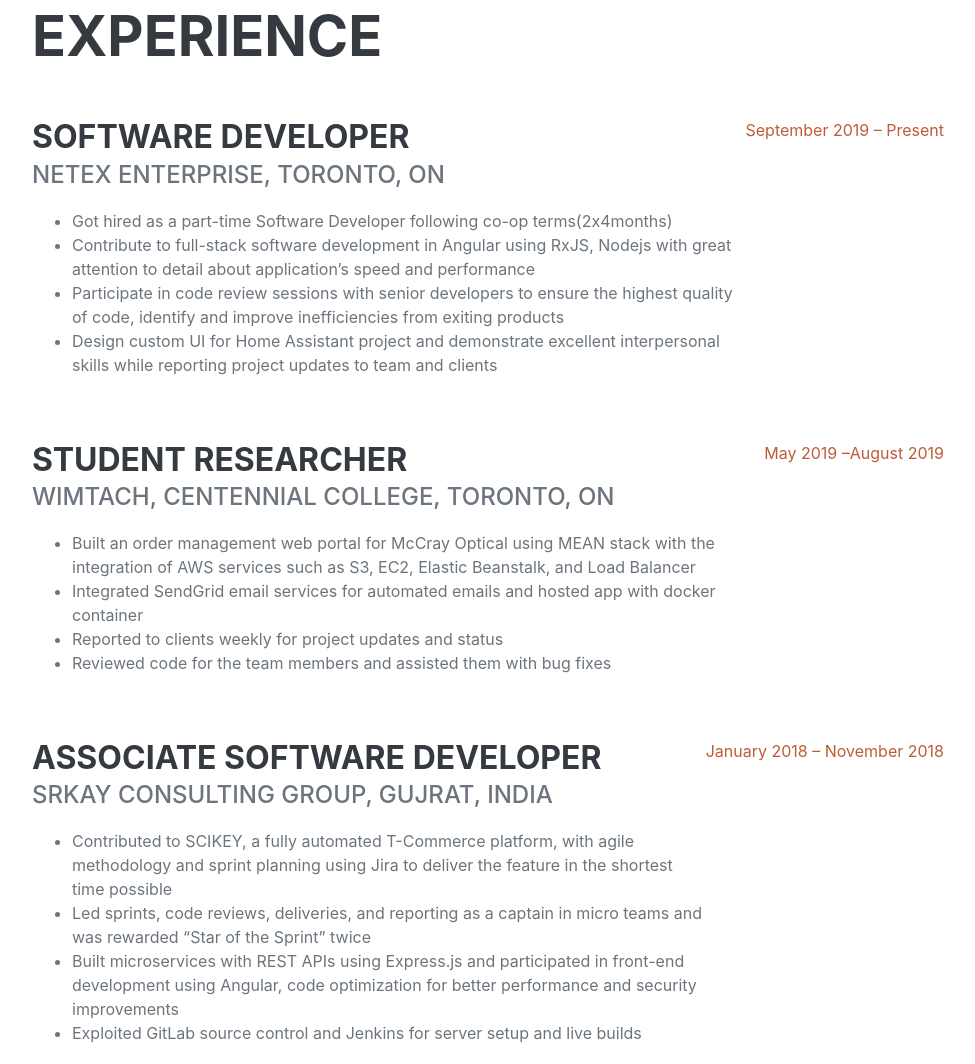
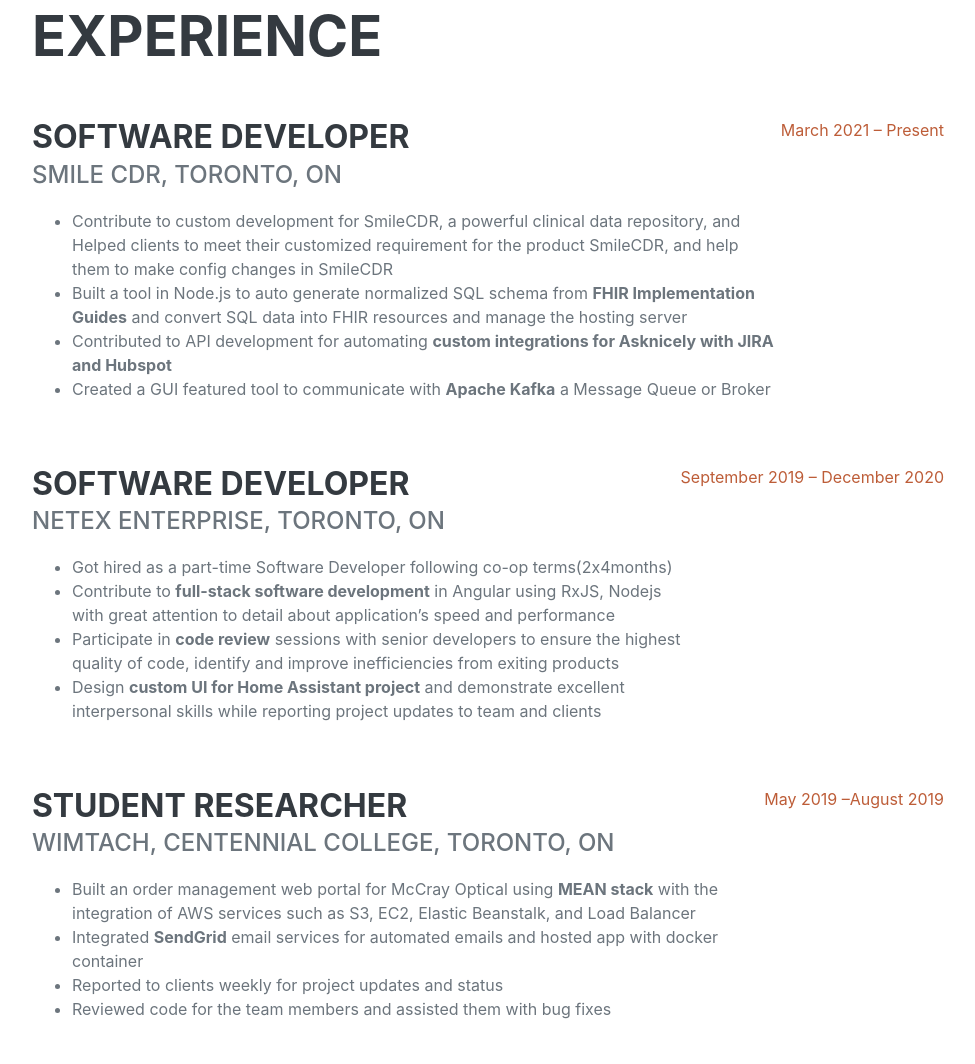
Before and after one commit to shankar213/cshankar.github.io, a plain HTML site: page index.html in a window 1280 px wide. Shown: the part 1679-2743 px from the top of the page, without its empty margins (288-1263 px from the left). Drawn offline with nearby package versions, Linux system fonts and the light colour scheme; a web font is replaced by a local one.

Commit message:
updated experience section

```diff
--- a/index.html
+++ b/index.html
@@ -125,23 +125,36 @@
                     <div class="d-flex flex-column flex-md-row justify-content-between mb-5">
                         <div class="flex-grow-1">
                             <h3 class="mb-0">Software Developer</h3>
+                            <div class="subheading mb-3">Smile CDR, Toronto, ON</div>
+                            <ul>
+                                <li>Contribute to custom development for SmileCDR, a powerful clinical data repository, and Helped clients to meet their customized requirement for the product SmileCDR, and help them to make config changes in SmileCDR</li>
+                                <li>Built a tool in Node.js to auto generate normalized SQL schema from <strong>FHIR Implementation Guides</strong> and convert SQL data into FHIR resources and manage the hosting server</li>
+                                <li>Contributed to API development for automating <strong>custom integrations for Asknicely with JIRA and Hubspot</strong></li>
+                                <li>Created a GUI featured tool to communicate with <strong>Apache Kafka</strong> a Message Queue or Broker</li>
+                            </ul>
+                        </div>
+                        <div class="flex-shrink-0"><span class="text-primary">March 2021 – Present</span></div>
+                    </div>
+                    <div class="d-flex flex-column flex-md-row justify-content-between mb-5">
+                        <div class="flex-grow-1">
+                            <h3 class="mb-0">Software Developer</h3>
                             <div class="subheading mb-3">Netex Enterprise, Toronto, ON</div>
                             <ul>
                                 <li>Got hired as a part-time Software Developer following co-op terms(2x4months)</li>
-                                <li>Contribute to full-stack software development in Angular using RxJS, Nodejs with great attention to detail about application’s speed and performance </li>
-                                <li>Participate in code review sessions with senior developers to ensure the highest quality of code, identify and improve inefficiencies from exiting products</li>
-                                <li>Design custom UI for Home Assistant project and demonstrate excellent interpersonal skills while reporting project updates to team and clients</li>
+                                <li>Contribute to <strong>full-stack software development</strong> in Angular using RxJS, Nodejs with great attention to detail about application’s speed and performance </li>
+                                <li>Participate in <strong>code review</strong> sessions with senior developers to ensure the highest quality of code, identify and improve inefficiencies from exiting products</li>
+                                <li>Design <strong>custom UI for Home Assistant project</strong> and demonstrate excellent interpersonal skills while reporting project updates to team and clients</li>
                             </ul>
                         </div>
-                        <div class="flex-shrink-0"><span class="text-primary">September 2019 – Present</span></div>
+                        <div class="flex-shrink-0"><span class="text-primary">September 2019 – December 2020</span></div>
                     </div>
                     <div class="d-flex flex-column flex-md-row justify-content-between mb-5">
                         <div class="flex-grow-1">
                             <h3 class="mb-0">Student Researcher </h3>
                             <div class="subheading mb-3">WIMTACH, Centennial College, Toronto, ON</div>
                             <ul>
-                                <li>Built an order management web portal for McCray Optical using MEAN stack with the integration of AWS services such as S3, EC2, Elastic Beanstalk, and Load Balancer</li>
-                                <li>Integrated SendGrid email services for automated emails and hosted app with docker container</li>
+                                <li>Built an order management web portal for McCray Optical using <strong>MEAN stack</strong> with the integration of AWS services such as S3, EC2, Elastic Beanstalk, and Load Balancer</li>
+                                <li>Integrated <strong>SendGrid</strong> email services for automated emails and hosted app with docker container</li>
                                 <li>Reported to clients weekly for project updates and status</li>
                                 <li>Reviewed code for the team members and assisted them with bug fixes</li>
                             </ul>
@@ -152,7 +165,7 @@
                     <div class="d-flex flex-column flex-md-row justify-content-between mb-5">
                         <div class="flex-grow-1">
                             <h3 class="mb-0">Associate Software Developer</h3>
-                            <div class="subheading mb-3">SRKAY Consulting Group, Gujrat, India</div>
+                            <div class="subheading mb-3">SRKAY Consulting Group, Gujarat, India</div>
                             <ul>
                                 <li>Contributed to SCIKEY, a fully automated T-Commerce platform, with agile methodology and sprint planning using Jira to deliver the feature in the shortest time possible</li>
                                 <li>Led sprints, code reviews, deliveries, and reporting as a captain in micro teams and was rewarded “Star of the Sprint” twice</li>
@@ -165,7 +178,7 @@
                     <div class="d-flex flex-column flex-md-row justify-content-between">
                         <div class="flex-grow-1">
                             <h3 class="mb-0">Jr. Android Developer</h3>
-                            <div class="subheading mb-3">Jr. Android Developer</div>
+                            <div class="subheading mb-3">Renown Infosys</div>
                             <ul>
                                 <li>Developed android apps with Kotlin and Java with integrations of Volley and Retrofit for API calls, Picasso for image caching, and FCM for push notifications</li>
                                 <li>Implemented Google and Facebook sign-ins and google maps APIs for location-based services </li>
```
